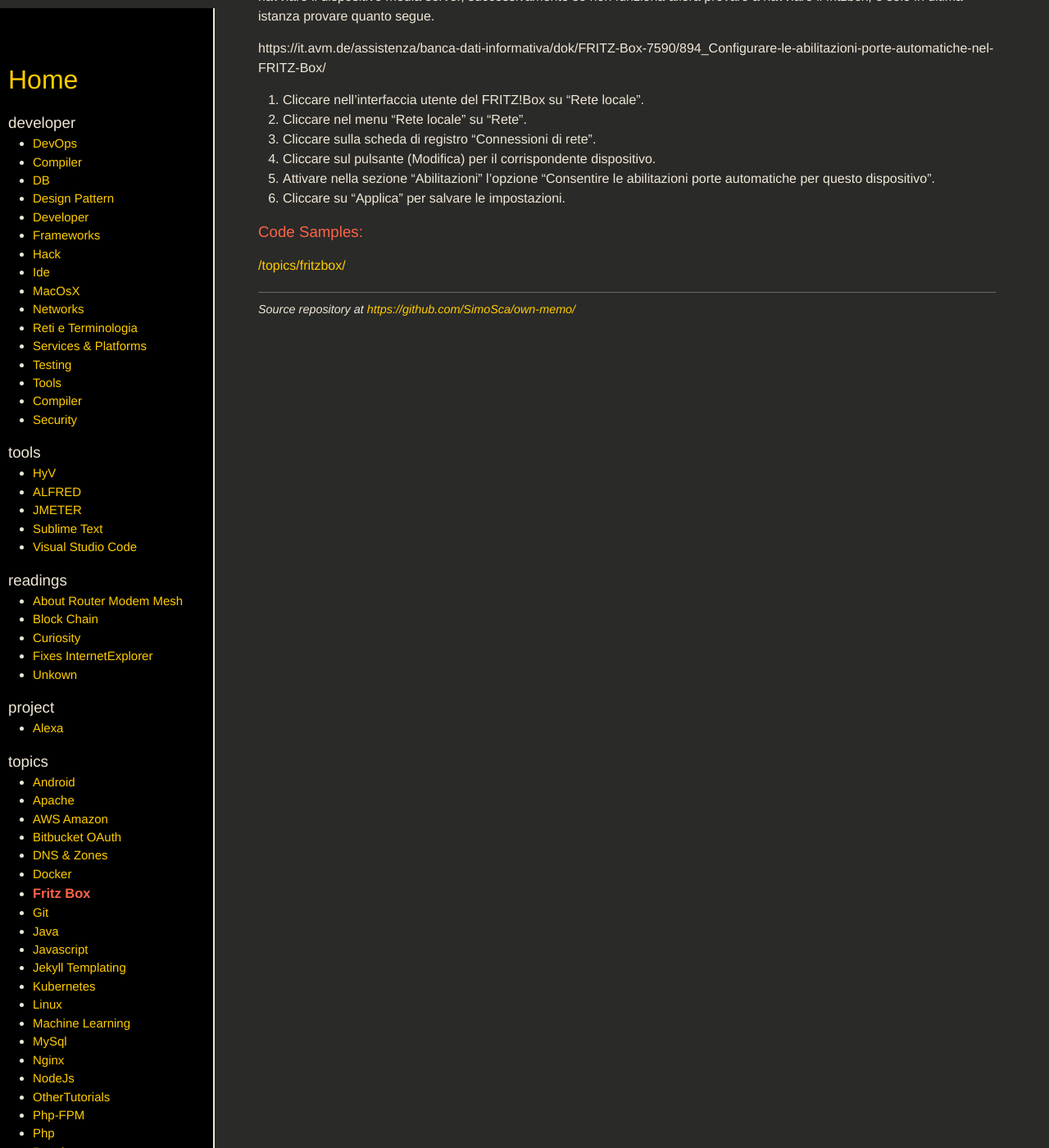
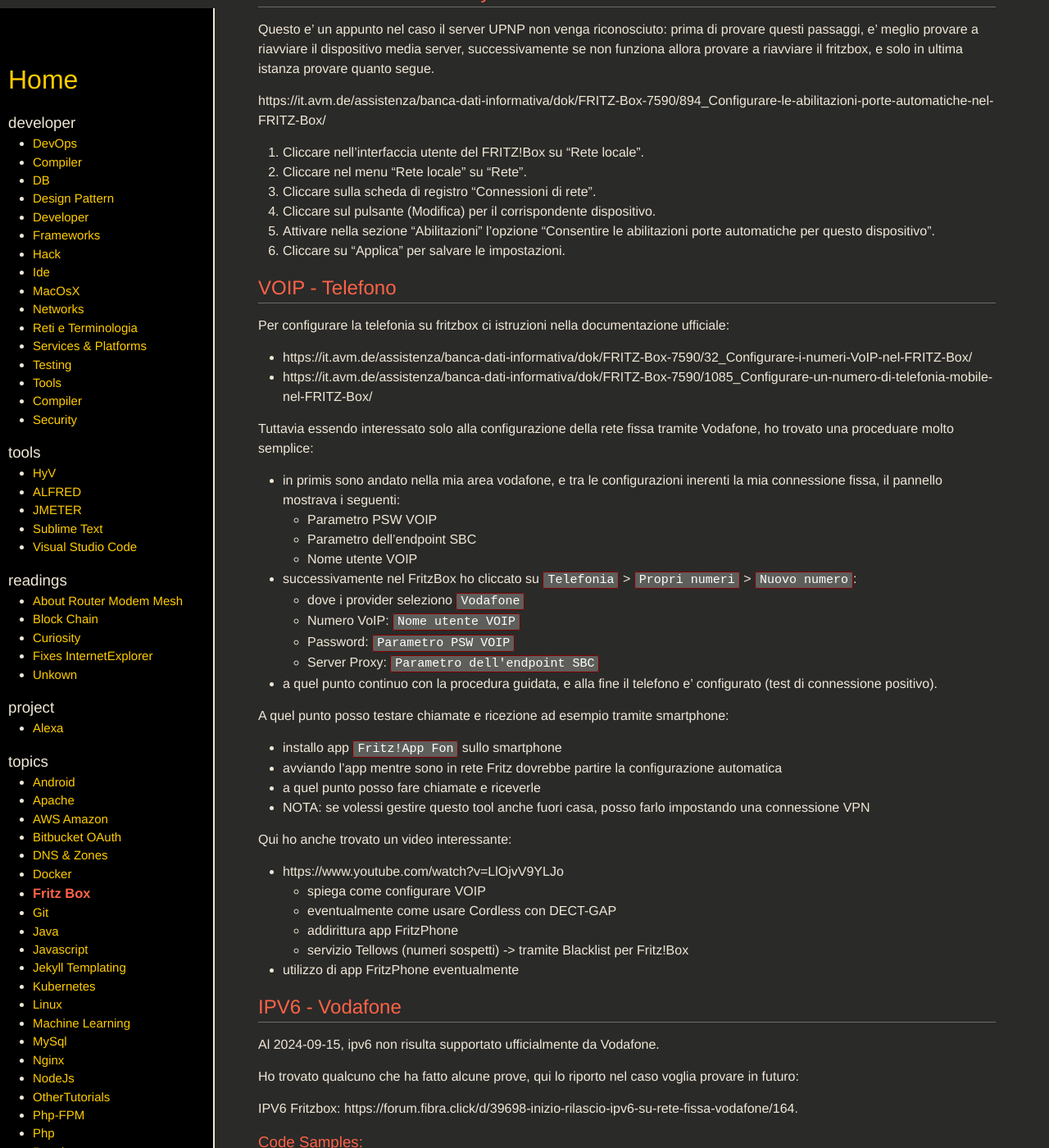
Before and after one commit to SimoSca/own-memo, a Jekyll site: the page built from _pages/topics/fritzbox.md, in a window 1280 px wide and 1400 px high, scrolled down 5019 px. Shown: the whole window at 82% size. Built offline with Jekyll 4.4.1, drawn with Linux system fonts in a browser that asks for light colours; nearby versions of some CDN libraries.

Commit message:
docs(fritzbox): notes about VoIP and IPV6

```diff
--- a/_pages/topics/fritzbox.md
+++ b/_pages/topics/fritzbox.md
@@ -216,3 +218,51 @@ https://it.avm.de/assistenza/banca-dati-informativa/dok/FRITZ-Box-7590/894_Confi
 4. Cliccare sul pulsante  (Modifica) per il corrispondente dispositivo.
 5. Attivare nella sezione "Abilitazioni" l'opzione "Consentire le abilitazioni porte automatiche per questo dispositivo".
 6. Cliccare su "Applica" per salvare le impostazioni.
+
+
+VOIP - Telefono
+---------------
+
+Per configurare la telefonia su fritzbox ci istruzioni nella documentazione ufficiale:
+
+- https://it.avm.de/assistenza/banca-dati-informativa/dok/FRITZ-Box-7590/32_Configurare-i-numeri-VoIP-nel-FRITZ-Box/
+- https://it.avm.de/assistenza/banca-dati-informativa/dok/FRITZ-Box-7590/1085_Configurare-un-numero-di-telefonia-mobile-nel-FRITZ-Box/
+
+Tuttavia essendo interessato solo alla configurazione della rete fissa tramite Vodafone, ho trovato una proceduare molto semplice:
+
+- in primis sono andato nella mia area vodafone, e tra le configurazioni inerenti la mia connessione fissa, il pannello mostrava i seguenti:
+   - Parametro PSW VOIP
+   - Parametro dell'endpoint SBC
+   - Nome utente VOIP
+- successivamente nel FritzBox ho cliccato su `Telefonia` > `Propri numeri` > `Nuovo numero`:
+  - dove i provider seleziono `Vodafone`
+  - Numero VoIP: `Nome utente VOIP`
+  - Password: `Parametro PSW VOIP`
+  - Server Proxy: `Parametro dell'endpoint SBC`
+- a quel punto continuo con la procedura guidata, e alla fine il telefono e' configurato (test di connessione positivo).
+
+A quel punto posso testare chiamate e ricezione ad esempio tramite smartphone:
+
+- installo app `Fritz!App Fon` sullo smartphone
+- avviando l'app mentre sono in rete Fritz dovrebbe partire la configurazione automatica
+- a quel punto posso fare chiamate e riceverle
+- NOTA: se volessi gestire questo tool anche fuori casa, posso farlo impostando una connessione VPN
+
+Qui ho anche trovato un video interessante:
+
+- https://www.youtube.com/watch?v=LlOjvV9YLJo
+   - spiega come configurare VOIP
+   - eventualmente come usare Cordless con DECT-GAP
+   - addirittura  app FritzPhone
+   - servizio Tellows (numeri sospetti) -> tramite Blacklist per Fritz!Box
+- utilizzo di app FritzPhone eventualmente
+
+
+IPV6 - Vodafone
+---------------
+
+Al 2024-09-15, ipv6 non risulta supportato ufficialmente da Vodafone.
+
+Ho trovato qualcuno che ha fatto alcune prove, qui lo riporto nel caso voglia provare in futuro:
+
+IPV6 Fritzbox: https://forum.fibra.click/d/39698-inizio-rilascio-ipv6-su-rete-fissa-vodafone/164.
```
Also changed, not shown: other parts of _pages/topics/fritzbox.md (+2 -0 lines).
